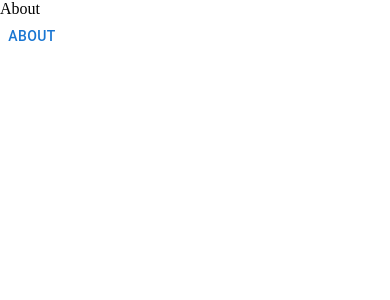
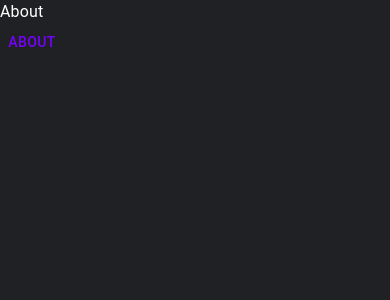
Before and after one commit to YanKaiky/portfolio, a React (Create React App) app: page /about in a window 390 px wide. Shown: the top 300 px of the page. Built offline with nearby package versions, Linux system fonts and the light colour scheme.

Commit message:
add pages

```diff
--- /dev/null
+++ b/src/contexts/DrawerContext.tsx
@@ -0,0 +1,43 @@
+import { FC, ReactNode, createContext, useCallback, useContext, useState } from 'react';
+
+interface IDrawerOptions {
+  icon: string,
+  path: string,
+  label: string,
+}
+
+interface IDrawerContextData {
+  isDrawerOpen: boolean;
+  toggleDrawerOpen: () => void;
+  drawerOptions: IDrawerOptions[]
+  setDrawerOptions: (newDrawerOption: IDrawerOptions[]) => void
+}
+
+interface IDrawerProviderProps {
+  children: ReactNode;
+}
+
+const DrawerContext = createContext({} as IDrawerContextData);
+
+export const useDrawerContext = () => {
+  return useContext(DrawerContext);
+};
+
+export const DrawerProvider: FC<IDrawerProviderProps> = ({ children }) => {
+  const [isDrawerOpen, setIsDrawerOpen] = useState(false);
+  const [drawerOptions, setDrawerOptions] = useState<IDrawerOptions[]>([]);
+
+  const toggleDrawerOpen = useCallback(() => {
+    setIsDrawerOpen(oldDrawerOpen => !oldDrawerOpen);
+  }, []);
+
+  const handleSetDrawerOptions = useCallback((newDrawerOption: IDrawerOptions[]) => {
+    setDrawerOptions(newDrawerOption);
+  }, []);
+
+  return (
+    <DrawerContext.Provider value={{ isDrawerOpen, drawerOptions, toggleDrawerOpen, setDrawerOptions: handleSetDrawerOptions }}>
+      {children}
+    </DrawerContext.Provider>
+  );
+};
--- /dev/null
+++ b/src/contexts/ThemeContext.tsx
@@ -0,0 +1,42 @@
+import { FC, ReactNode, createContext, useCallback, useContext, useMemo, useState } from 'react';
+import { ThemeProvider, Box } from '@mui/material';
+import { DarkTheme, LightTheme } from '../themes';
+
+interface IThemeContextData {
+  themeName: 'light' | 'dark';
+  toggleTheme: () => void;
+}
+
+interface IThemeProviderProps {
+  children: ReactNode;
+}
+
+const ThemeContext = createContext({} as IThemeContextData);
+
+export const useAppThemeContext = () => {
+  return useContext(ThemeContext);
+};
+
+export const AppThemeProvider: FC<IThemeProviderProps> = ({ children }) => {
+  const [themeName, setThemeName] = useState<'light' | 'dark'>('dark');
+
+  const toggleTheme = useCallback(() => {
+    setThemeName(oldThemeName => oldThemeName === 'light' ? 'dark' : 'light');
+  }, []);
+
+  const theme = useMemo(() => {
+    if (themeName === 'light') return LightTheme;
+
+    return DarkTheme;
+  }, [themeName]);
+
+  return (
+    <ThemeContext.Provider value={{ themeName, toggleTheme }}>
+      <ThemeProvider theme={theme}>
+        <Box width='100vw' height='100vh' bgcolor={theme.palette.background.default}>
+          {children}
+        </Box>
+      </ThemeProvider>
+    </ThemeContext.Provider>
+  );
+};
--- /dev/null
+++ b/src/contexts/index.ts
@@ -0,0 +1,2 @@
+export * from './DrawerContext';
+export * from './ThemeContext';
--- /dev/null
+++ b/src/layouts/index.ts
@@ -0,0 +1 @@
+export * from './BaseLayout';
--- a/src/pages/about/About.tsx
+++ b/src/pages/about/About.tsx
@@ -1,4 +1,4 @@
-import { Button } from "@mui/material";
+import { Button, Typography } from "@mui/material";
 import { FC } from "react";
 import { useNavigate } from "react-router-dom";
 
@@ -7,7 +7,7 @@ export const About: FC = () => {
 
   return (
     <>
-      <div>About</div>
+      <Typography>About</Typography>
       <Button onClick={() => navigate('/')}>About</Button>
     </>
   );
--- a/src/pages/browse/Browse.tsx
+++ b/src/pages/browse/Browse.tsx
@@ -1,4 +1,4 @@
-import { Button } from "@mui/material";
+import { Button, Typography } from "@mui/material";
 import { FC } from "react";
 import { useNavigate } from "react-router-dom";
 
@@ -7,7 +7,7 @@ export const Browse: FC = () => {
 
   return (
     <>
-      <div>Browse</div>
+      <Typography>Browse</Typography>
       <Button onClick={() => navigate('/about')}>About</Button>
     </>
   );
--- /dev/null
+++ b/src/themes/Dark.ts
@@ -0,0 +1,29 @@
+import { createTheme } from '@mui/material';
+import { cyan } from '@mui/material/colors';
+
+export const DarkTheme = createTheme({
+  palette: {
+    mode: 'dark',
+    primary: {
+      main: '#7700ff',
+      dark: '#5000ab',
+      light: '#9c45ff',
+      contrastText: '#fff',
+    },
+    secondary: {
+      main: cyan[500],
+      dark: cyan[400],
+      light: cyan[300],
+      contrastText: '#fff',
+    },
+    background: {
+      paper: '#303134',
+      default: '#202124',
+    }
+  },
+  typography: {
+    allVariants: {
+      color: '#fff',
+    }
+  }
+});
--- /dev/null
+++ b/src/themes/Light.ts
@@ -0,0 +1,23 @@
+import { createTheme } from '@mui/material';
+import { cyan } from '@mui/material/colors';
+
+export const LightTheme = createTheme({
+  palette: {
+    primary: {
+      main: '#7700ff',
+      dark: '#5000ab',
+      light: '#9c45ff',
+      contrastText: '#fff',
+    },
+    secondary: {
+      main: cyan[500],
+      dark: cyan[400],
+      light: cyan[300],
+      contrastText: '#fff',
+    },
+    background: {
+      paper: '#f7f6f3',
+      default: '#fff',
+    }
+  }
+});
--- /dev/null
+++ b/src/themes/index.ts
@@ -0,0 +1,2 @@
+export * from './Light';
+export * from './Dark';
```
Also changed, not shown: src/App.tsx (+7 -3 lines), src/layouts/BaseLayout.tsx (added, +46 -0 lines).
